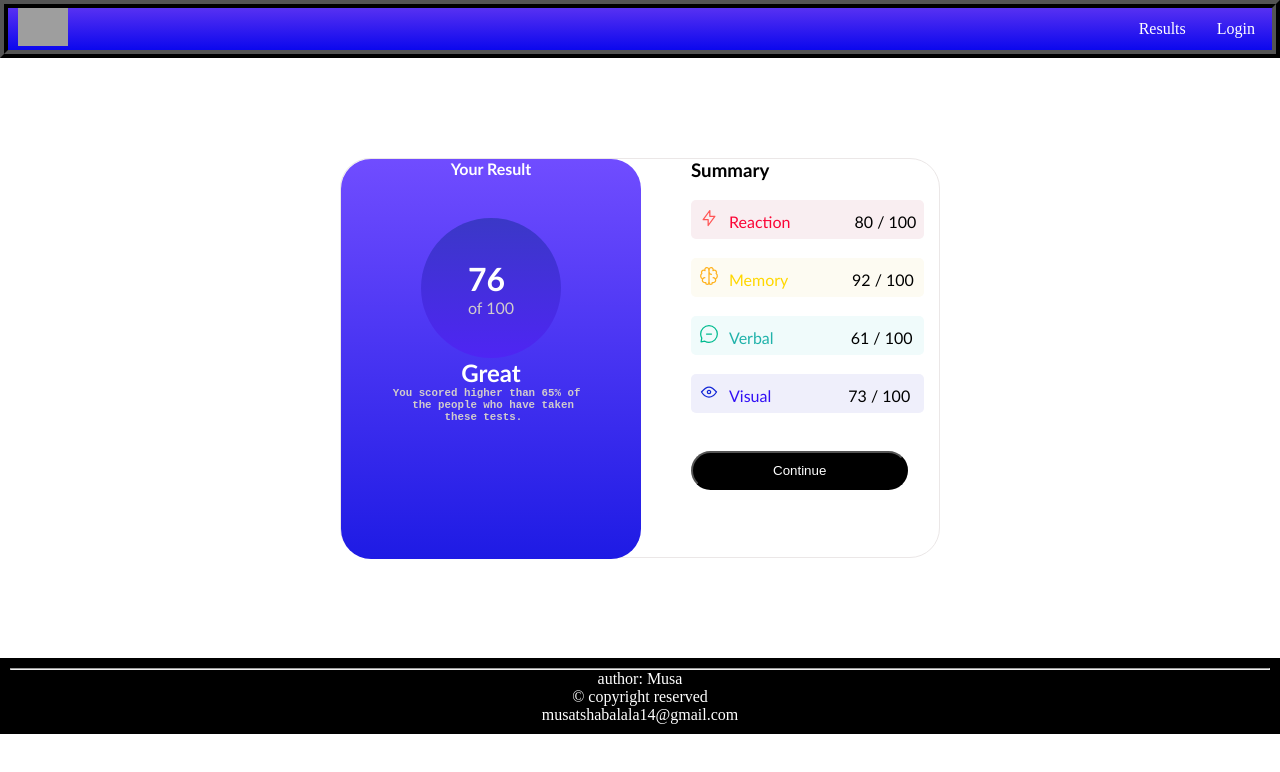
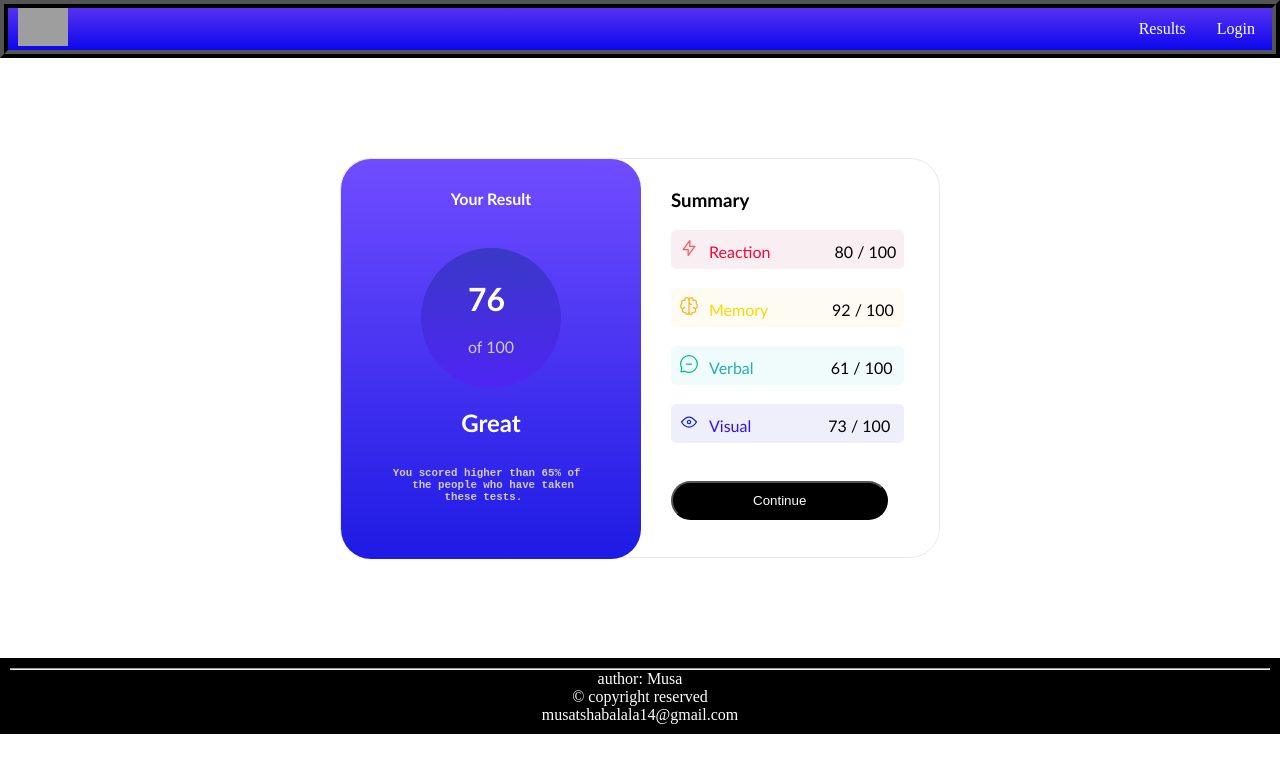
Before and after one commit to Musawenkosi305/Bootcamp_final_project, a plain HTML site: page index.html in a window 1280 px wide. Drawn offline with Linux system fonts and the light colour scheme; grey boxes are pictures that could not be loaded.

Commit message:
third webdev changes

```diff
--- a/index.html
+++ b/index.html
@@ -31,7 +31,7 @@
         <div class="d2">
          <h4>Your Result</h4>
         </div>
-        <div class="d3"><span class="d4"><h1>76</h1>of 100</span></div>
+        <div class="d3"><span class="d4"><h1>76</h1><br>of 100</span></div>
         <h2>Great</h2>
           <h5><pre>        You scored higher than 65% of
            the people who have taken
--- a/style.css
+++ b/style.css
@@ -20,6 +20,7 @@
     display: flex;
     align-items: center;
     justify-content: center;
+    margin-top: 30px;
 }
 
 .d3{
@@ -33,7 +34,6 @@
     margin-left: 80px;
     margin-top: 40px;
     font-family: 'Trebuchet MS', 'Lucida Sans Unicode', 'Lucida Grande', 'Lucida Sans', Arial, sans-serif;
-
 
 }
 
@@ -50,7 +50,9 @@
 }
 
 .d1-info{
-    margin-left: 50px;
+    margin-left: 30px;
+    margin-top: 30px;
+
 }
 
 button{
@@ -92,10 +94,12 @@ h2{
     align-items: center;
     justify-content: center;
     display: flex;
+    margin-top: 20px;
 }
 
 pre{
     color: rgb(209, 204, 204);
+    padding-top: 30px;
 }
 .d4{
     color: rgb(209, 204, 204);
@@ -288,3 +292,7 @@ legend{
 .register-link p a:hover{
     text-decoration: underline;
 }
+
+.btn{
+    padding-bottom: 25px;
+}
```
